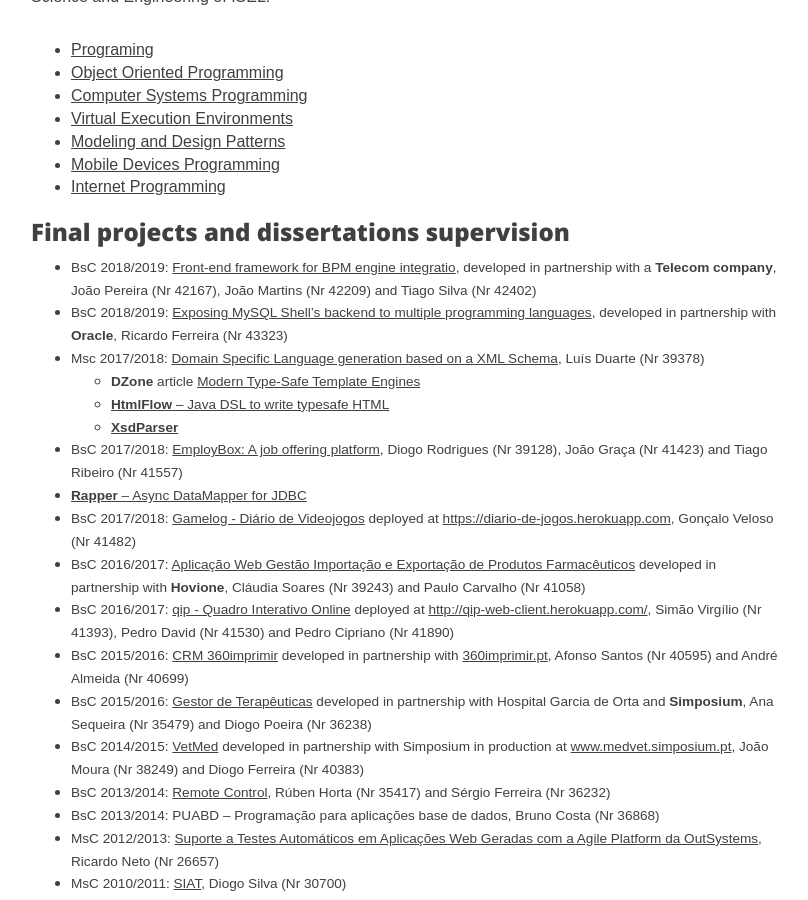
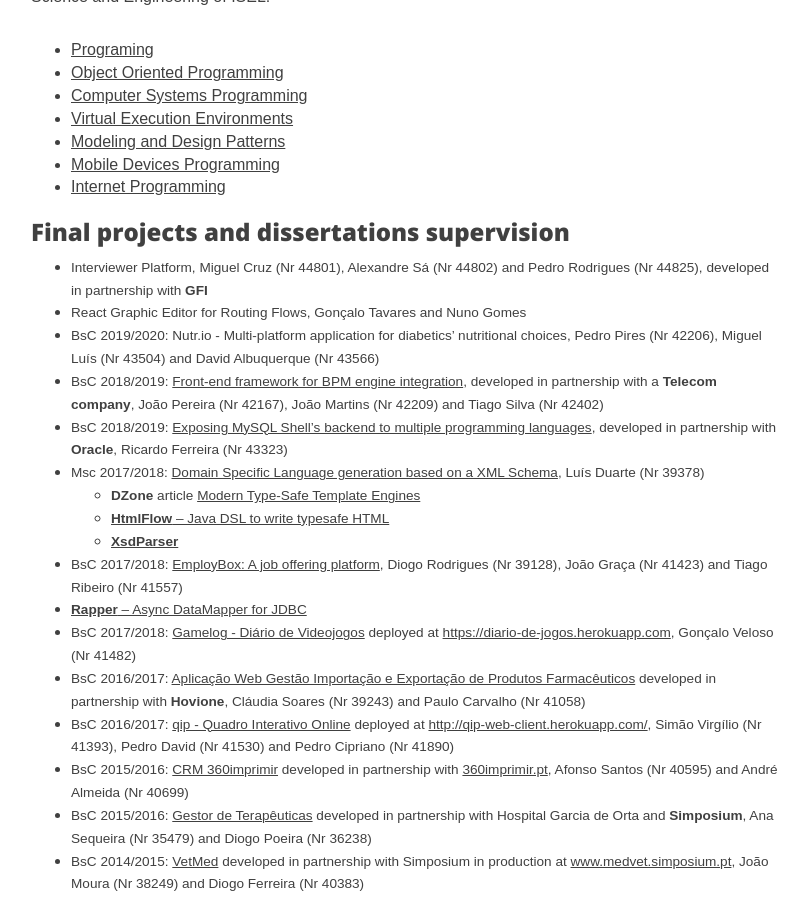
Before and after one commit to fmcarvalho/fmcarvalho.github.io, a Jekyll site: the page built from lecturer.markdown, in a window 1280 px wide and 900 px high, scrolled down 552 px. Shown: the whole window, without its empty margins (234-1042 px from the left). Built offline with Jekyll 4.4.1, drawn with Linux system fonts in a browser that asks for light colours; nearby versions of some CDN libraries.

Commit message:
Add missing PFC

```diff
--- a/lecturer.markdown
+++ b/lecturer.markdown
@@ -9,16 +9,19 @@
 
 As Teaching Assistant and later as Assistant Professor I have lectured the following courses at Computer Science and Engineering of ISEL:
 
-* [Programing](https://www.isel.pt/en/subjects/programming-leic)
-* [Object Oriented Programming](https://www.isel.pt/en/subjects/object-oriented-programming-leic)
-* [Computer Systems Programming](https://www.isel.pt/en/subjects/computer-systems-programming-leic)
-* [Virtual Execution Environments](https://www.isel.pt/en/subjects/virtual-execution-environments-leic)
+* [Programing](https://cc.isel.pt/academia/leic-en/pg-en/)
+* [Object Oriented Programming](https://cc.isel.pt/academia/leic-en/tds-en/)
+* [Computer Systems Programming](https://cc.isel.pt/academia/leic-en/psc-en/)
+* [Virtual Execution Environments](https://cc.isel.pt/academia/leic-en/lae-en/)
 * [Modeling and Design Patterns](https://www.isel.pt/en/subjects/modeling-and-design-patterns-leic)
-* [Mobile Devices Programming](https://www.isel.pt/en/disciplinas/mobile-devices-programming-leic)
-* [Internet Programming](https://www.isel.pt/en/subjects/internet-programming-leic)
+* [Mobile Devices Programming](https://cc.isel.pt/academia/leic-en/pdm-en/)
+* [Internet Programming](https://cc.isel.pt/academia/leic-en/daw-en/)
 
 ### <a name="projects">Final projects and dissertations supervision</a>
-* <small>BsC 2018/2019: [Front-end framework for BPM engine integratio](/img/pfc-posters/2019-frontend-bpm.pdf), developed in partnership with a **Telecom company**, João Pereira (Nr 42167), João Martins (Nr 42209) and Tiago Silva (Nr 42402)</small>
+* <small>Interviewer Platform, Miguel Cruz (Nr 44801), Alexandre Sá (Nr 44802) and Pedro Rodrigues (Nr 44825), developed in partnership with **GFI**</small>
+* <small>React Graphic Editor for Routing Flows, Gonçalo Tavares and Nuno Gomes</small>
+* <small>BsC 2019/2020: Nutr.io - Multi-platform application for diabetics’ nutritional choices, Pedro Pires (Nr 42206), Miguel Luís (Nr 43504) and David Albuquerque (Nr 43566)</small>
+* <small>BsC 2018/2019: [Front-end framework for BPM engine integration](/img/pfc-posters/2019-frontend-bpm.pdf), developed in partnership with a **Telecom company**, João Pereira (Nr 42167), João Martins (Nr 42209) and Tiago Silva (Nr 42402)</small>
 * <small>BsC 2018/2019: [Exposing MySQL Shell’s backend to multiple programming languages](/img/pfc-posters/2019-MySql-Shell-poster.pdf), developed in partnership with **Oracle**, Ricardo Ferreira (Nr 43323)</small>
 * <small>Msc 2017/2018: [Domain Speciﬁc Language generation based on a XML Schema](https://www.slideshare.net/LuisDuarte105/domain-specific-language-generation-based-on-a-xml-schema), Luís Duarte (Nr 39378)</small>
   * <small>**DZone** article [Modern Type-Safe Template Engines ](https://dzone.com/articles/modern-type-safe-template-engines)</small>
```
